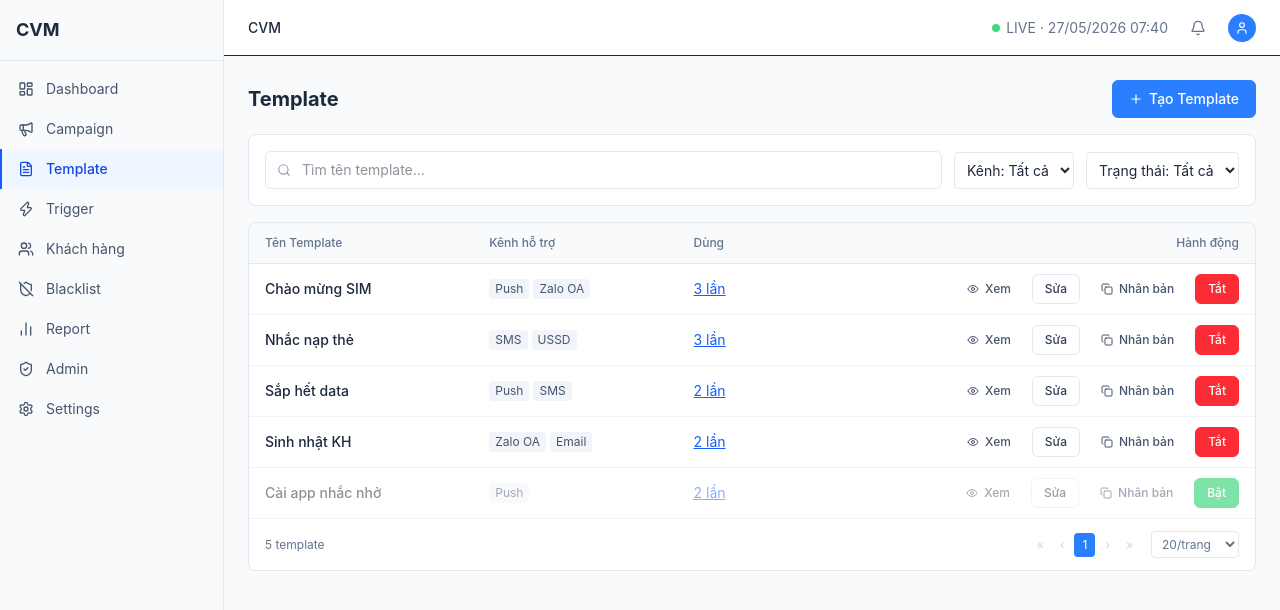
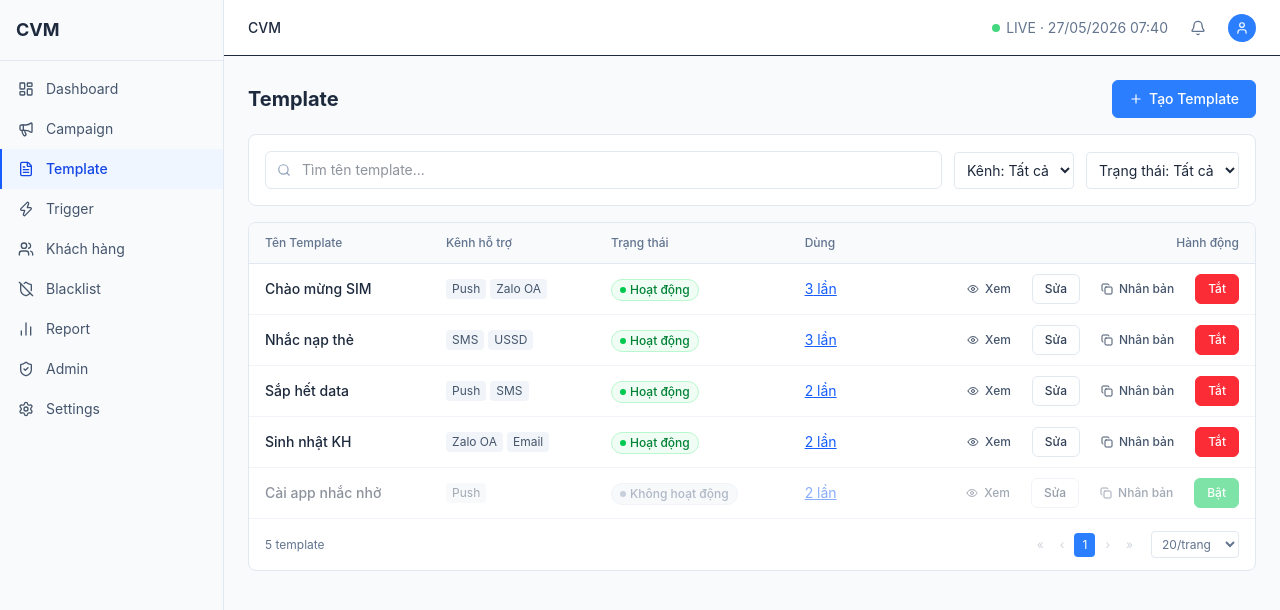
Before and after one commit to Dungbtmu/cvm-ui, a React (Vite) app: page /templates in a window 1280 px wide. Shown: the top 610 px of the page. Built offline with nearby package versions, Linux system fonts and the light colour scheme.

Commit message:
feat: thêm cột Trạng thái (Hoạt động / Không hoạt động) vào Template List
Co-Authored-By: Claude Sonnet 4.6 <noreply@anthropic.com>

```diff
--- a/src/pages/TemplateManagement.tsx
+++ b/src/pages/TemplateManagement.tsx
@@ -107,19 +107,26 @@ export function TemplateManagement() {
             <tr className="text-xs text-slate-500">
               <th className="text-left px-4 py-3 font-medium">Tên Template</th>
               <th className="text-left px-4 py-3 font-medium">Kênh hỗ trợ</th>
+              <th className="text-left px-4 py-3 font-medium">Trạng thái</th>
               <th className="text-left px-4 py-3 font-medium">Dùng</th>
               <th className="text-right px-4 py-3 font-medium">Hành động</th>
             </tr>
           </thead>
           <tbody className="divide-y divide-slate-100">
             {paged.length === 0 && (
-              <tr><td colSpan={4} className="px-4 py-8 text-center text-slate-400 text-sm">Không có template nào phù hợp</td></tr>
+              <tr><td colSpan={5} className="px-4 py-8 text-center text-slate-400 text-sm">Không có template nào phù hợp</td></tr>
             )}
             {paged.map(t => (
               <tr key={t.id} className={`hover:bg-slate-50 ${t.status === 'Inactive' ? 'opacity-50' : ''}`}>
                 <td className="px-4 py-2.5 font-medium text-slate-800">{t.name}</td>
                 <td className="px-4 py-2.5">
                   <div className="flex gap-1 flex-wrap">{channelDots(t.channels)}</div>
+                </td>
+                <td className="px-4 py-2.5">
+                  {t.status === 'Active'
+                    ? <span className="inline-flex items-center gap-1 text-xs font-medium text-green-700 bg-green-50 border border-green-200 rounded-full px-2 py-0.5"><span className="w-1.5 h-1.5 rounded-full bg-green-500" />Hoạt động</span>
+                    : <span className="inline-flex items-center gap-1 text-xs font-medium text-slate-500 bg-slate-100 border border-slate-200 rounded-full px-2 py-0.5"><span className="w-1.5 h-1.5 rounded-full bg-slate-400" />Không hoạt động</span>
+                  }
                 </td>
                 <td className="px-4 py-2.5">
                   {t.usageCount === 0 ? (
```
